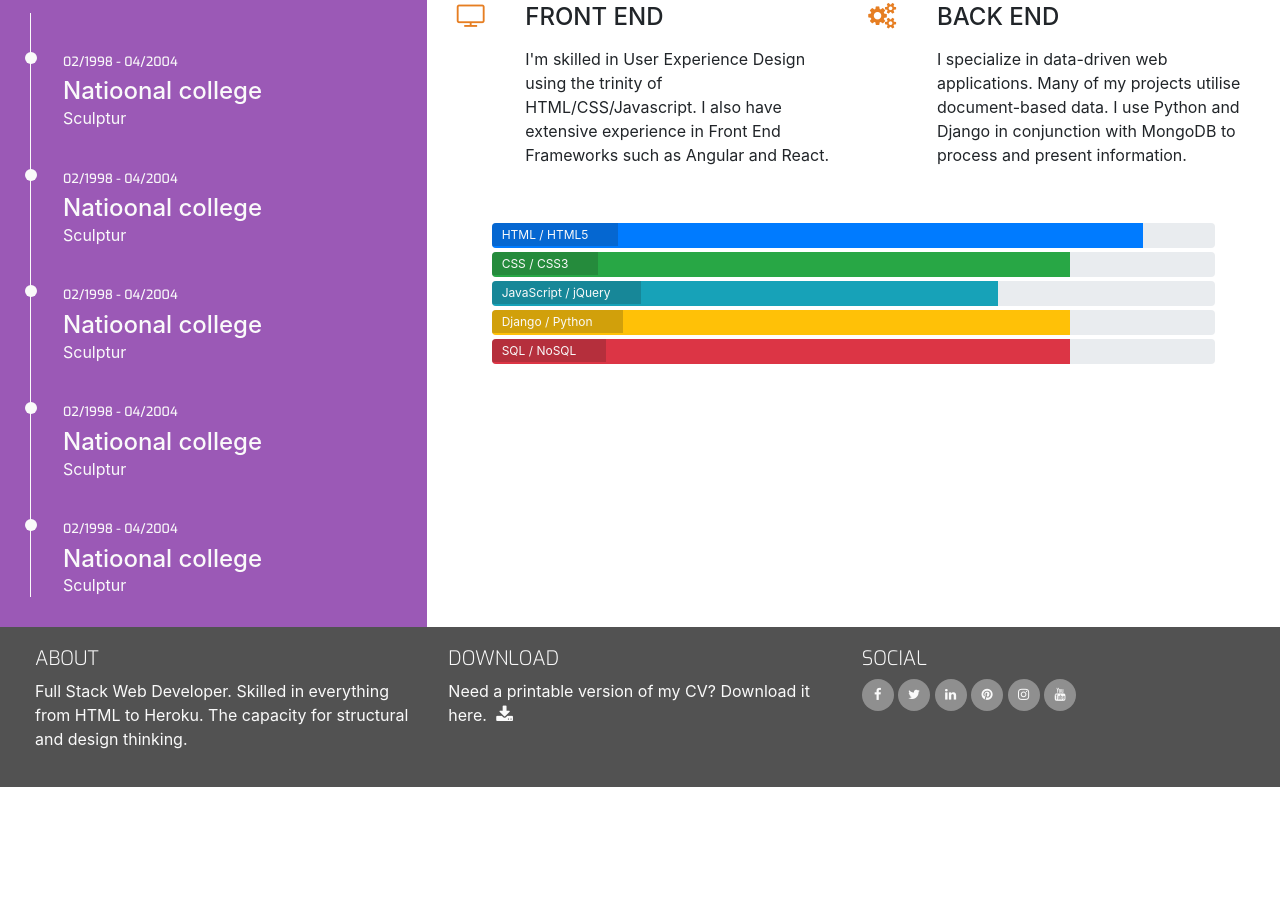
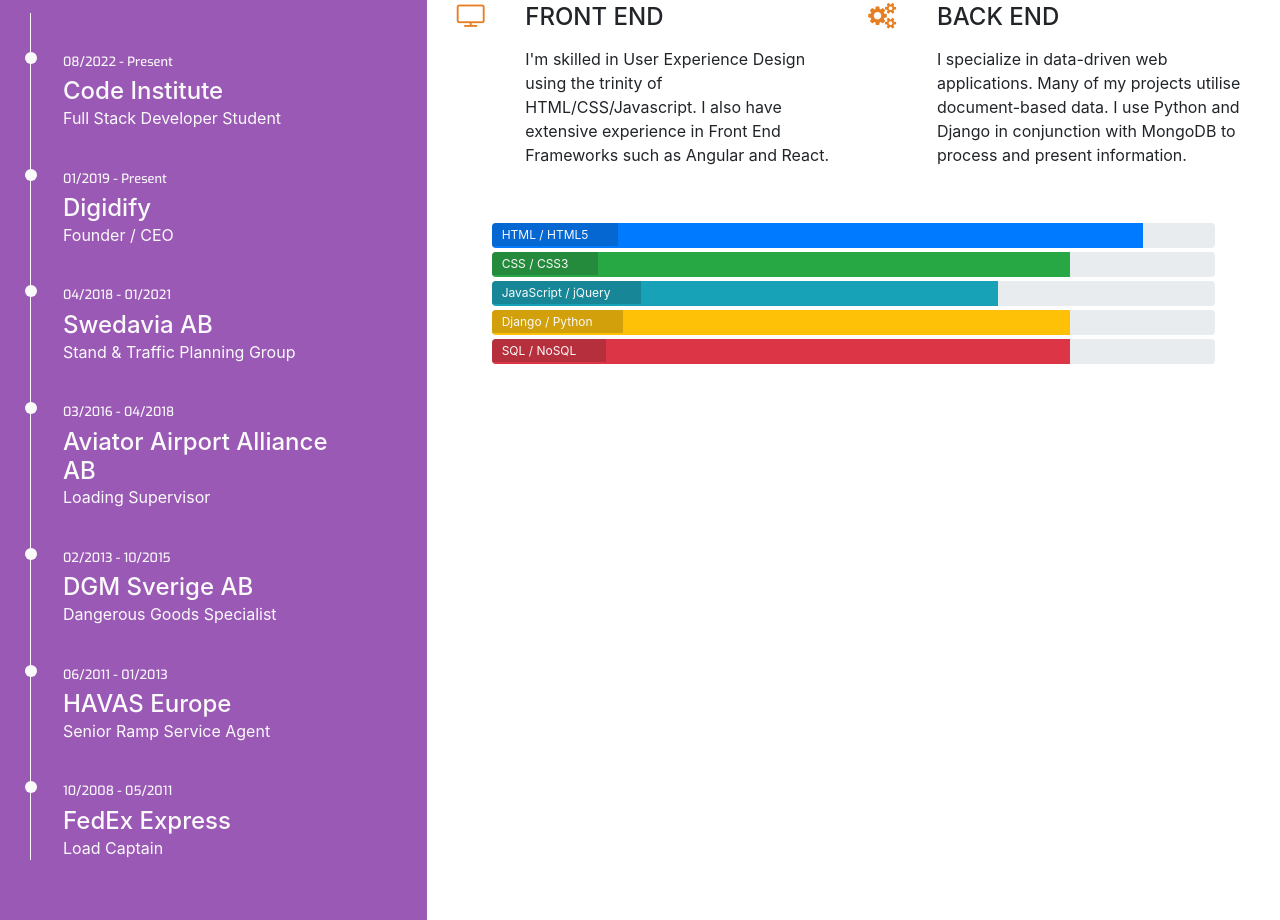
Before and after one commit to niclastanskanen/My-Resume, a plain HTML site: page resume.html in a window 1280 px wide. Shown: the part 464-1384 px from the top of the page. Before the commit the page ends 1251 px from the top, so only its background shows below. Drawn offline with nearby package versions, Linux system fonts and the light colour scheme.

Commit message:
Add more content to history timeline

```diff
--- a/resume.html
+++ b/resume.html
@@ -52,27 +52,37 @@
                         </h3>
                     </div>
                 </div>
-                <div class="timeline-item" data-dates="02/1998 - 04/2004">
-                    <h4>Natioonal college</h4>
-                    <p>Sculptur</p>
-                </div>
-                <div class="timeline-item" data-dates="02/1998 - 04/2004">
-                    <h4>Natioonal college</h4>
-                    <p>Sculptur</p>
-                </div>
-                <div class="timeline-item" data-dates="02/1998 - 04/2004">
-                    <h4>Natioonal college</h4>
-                    <p>Sculptur</p>
-                </div>
-                <div class="timeline-item" data-dates="02/1998 - 04/2004">
-                    <h4>Natioonal college</h4>
-                    <p>Sculptur</p>
-                </div>
-                <div class="timeline-item" data-dates="02/1998 - 04/2004">
-                    <h4>Natioonal college</h4>
-                    <p>Sculptur</p>
-                </div>
+                <div class="history-items">
+                    <div class="timeline-item" data-dates="08/2022 - Present">
+                        <h4>Code Institute</h4>
+                        <p>Full Stack Developer Student</p>
+                    </div>
+                    <div class="timeline-item" data-dates="01/2019 - Present">
+                        <h4>Digidify</h4>
+                        <p>Founder / CEO</p>
+                    </div>
+                    <div class="timeline-item" data-dates="04/2018 - 01/2021">
+                        <h4>Swedavia AB</h4>
+                        <p>Stand & Traffic Planning Group</p>
+                    </div>
+                    <div class="timeline-item" data-dates="03/2016 - 04/2018">
+                        <h4>Aviator Airport Alliance AB</h4>
+                        <p>Loading Supervisor</p>
+                    </div>
+                    <div class="timeline-item" data-dates="02/2013 - 10/2015">
+                        <h4>DGM Sverige AB</h4>
+                        <p>Dangerous Goods Specialist</p>
+                    </div>
+                    <div class="timeline-item" data-dates="06/2011 - 01/2013">
+                        <h4>HAVAS Europe</h4>
+                        <p>Senior Ramp Service Agent</p>
+                    </div>
+                    <div class="timeline-item" data-dates="10/2008 - 05/2011">
+                        <h4>FedEx Express</h4>
+                        <p>Load Captain</p>
+                    </div>
             </div>
+        </div>
             <div class="col-md-8 bg-color-three-reasons section-column">
                 <div class="row">
                     <div class="col">
```
